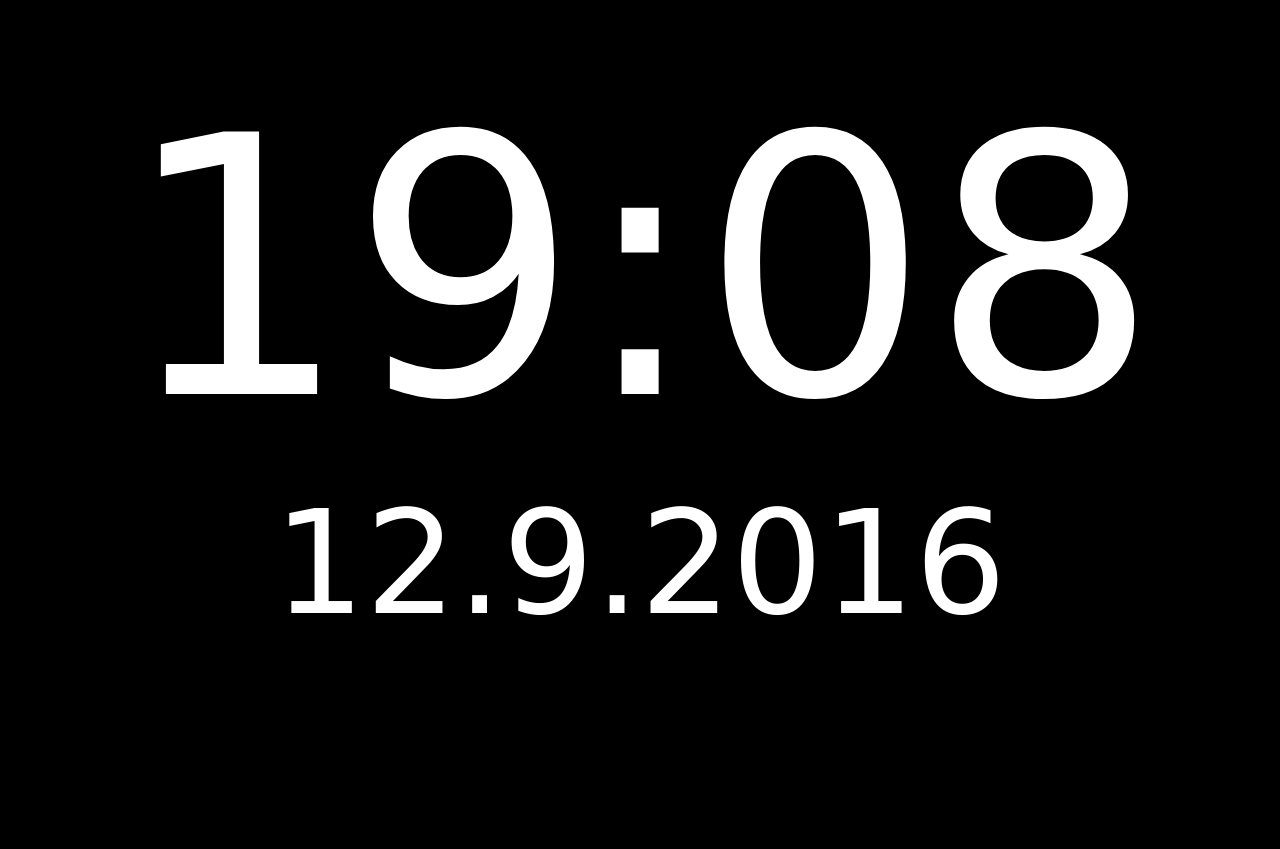
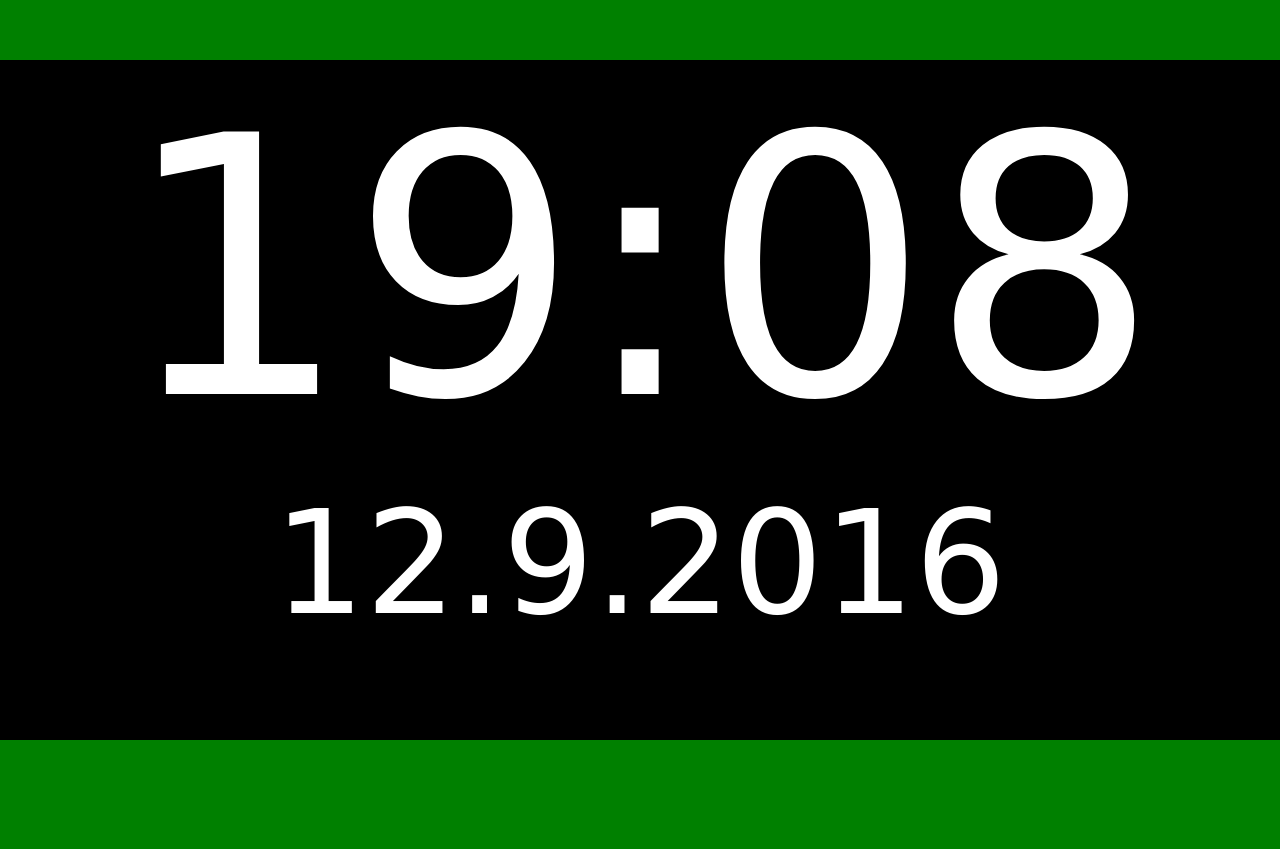
Before and after one commit to mehlbox/DieUhr, a PHP site: page / in a window 1280 px wide. Before the commit the page ends 615 px from the top, so only its background shows below. Run offline with PHP 8.4, Linux system fonts and the light colour scheme.

Commit message:
testing message

```diff
--- a/html/index.php
+++ b/html/index.php
@@ -6,7 +6,7 @@
 	<script type="text/javascript" src="js/jquery.js"></script>
 <style>
 body {
-	background: black;
+	background: green;
 }
 #clock {
     height: 85vmin;
@@ -26,6 +26,9 @@ body {
 .the_date {
 	font-size:40%;
 }
+.the_message {
+	font-size:40%;
+}
 </style>
 </head>
 <body onload="startClock(true)">
@@ -36,6 +39,7 @@ body {
 		<span class="the_date">
 			<span class='cl_day'></span><span class='cl_month'></span><span class='cl_year'></span>
 		</span>
+		<span class="the_message"><marquee> Wir singen das Lied Nr: 5</marquee></span>
 	</div>
 </body>
 </html>
```
